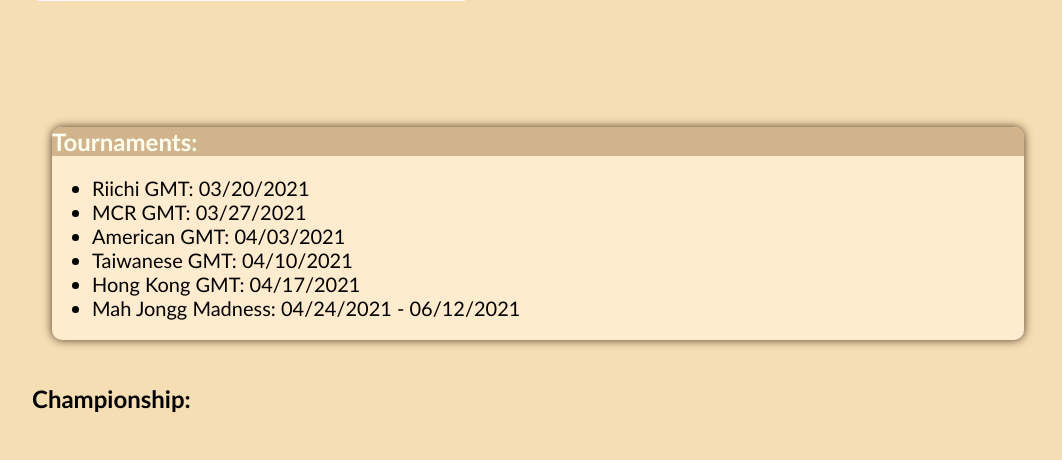
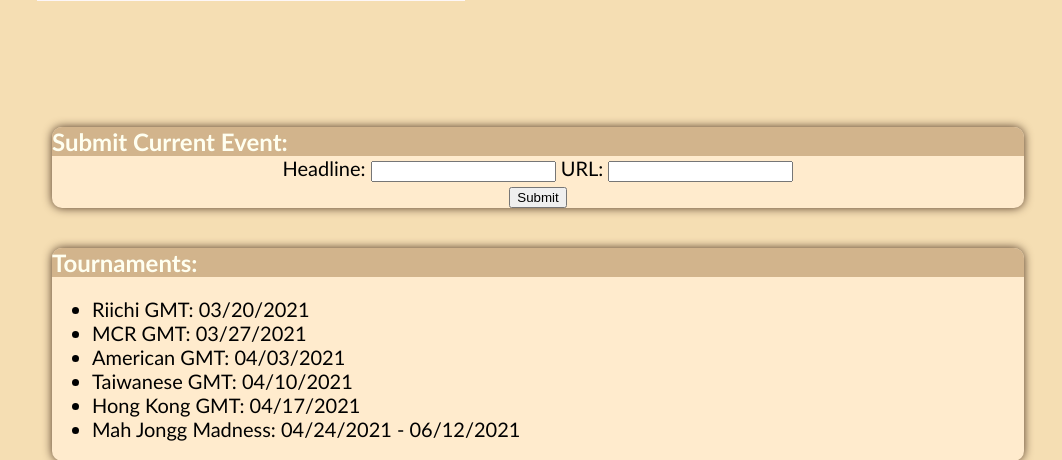
Before and after one commit to jakoballen/CS268-Project-2, a Flask app: page /news in a window 1280 px wide. Shown: the part 412-872 px from the top of the page, without its empty margins (168-1230 px from the left). Run offline with Flask 2, Linux system fonts and the light colour scheme.

Commit message:
Update news.html

```diff
--- a/templates/news.html
+++ b/templates/news.html
@@ -15,6 +15,20 @@
             <p><a href="https://themahjongline.com" target="_blank"><img src="../static/images/news/linemahjong.jfif"  alt="The Mahjong Line's redesigned tiles"/></a>The Mahjong Line, a Dallas company has recently been under fire for "white washing" the game by making a new line of tiles that no longer resemble the original design. The company stated that the origninal design of the game
                 doesn't do it justice and was aiming to add a spark to the design with modern drawings to pull in more players. The mahjong community in Asia was reported as being upset considering they removed the chinese asthetic from a chinese game.
             </p>
+
+            <div id="form-container">
+                <h3>Submit Current Event:</h3>
+                <form method="POST" action="{{ url_for('news') }}" style="display: inline-block; text-align: center">
+
+                    {{ form.csrf_token }}
+                    {{ form.headline.label }} {{ form.headline(size=20) }}
+                    {{ form.url.label }} {{ form.url(size=20) }}<br>
+
+
+                    <input type="submit" value="Submit">
+                </form>
+            </div>
+
             <div id="tournament"><h3 id="tournaments">Tournaments:</h3>
             <ul>
                 <li><a href="https://worldriichi.org/" target="_blank">Riichi</a> GMT: 03/20/2021 <br></li>
```
